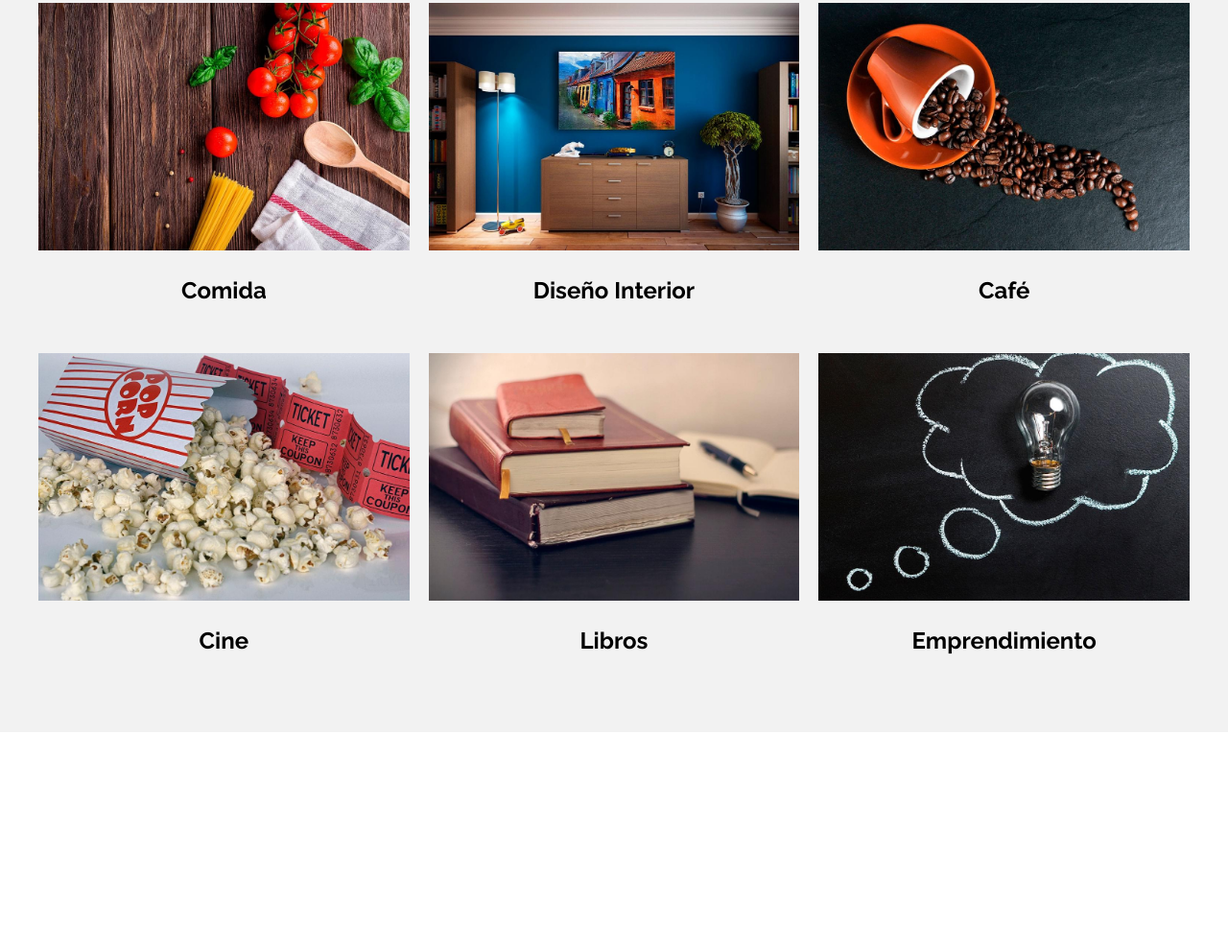
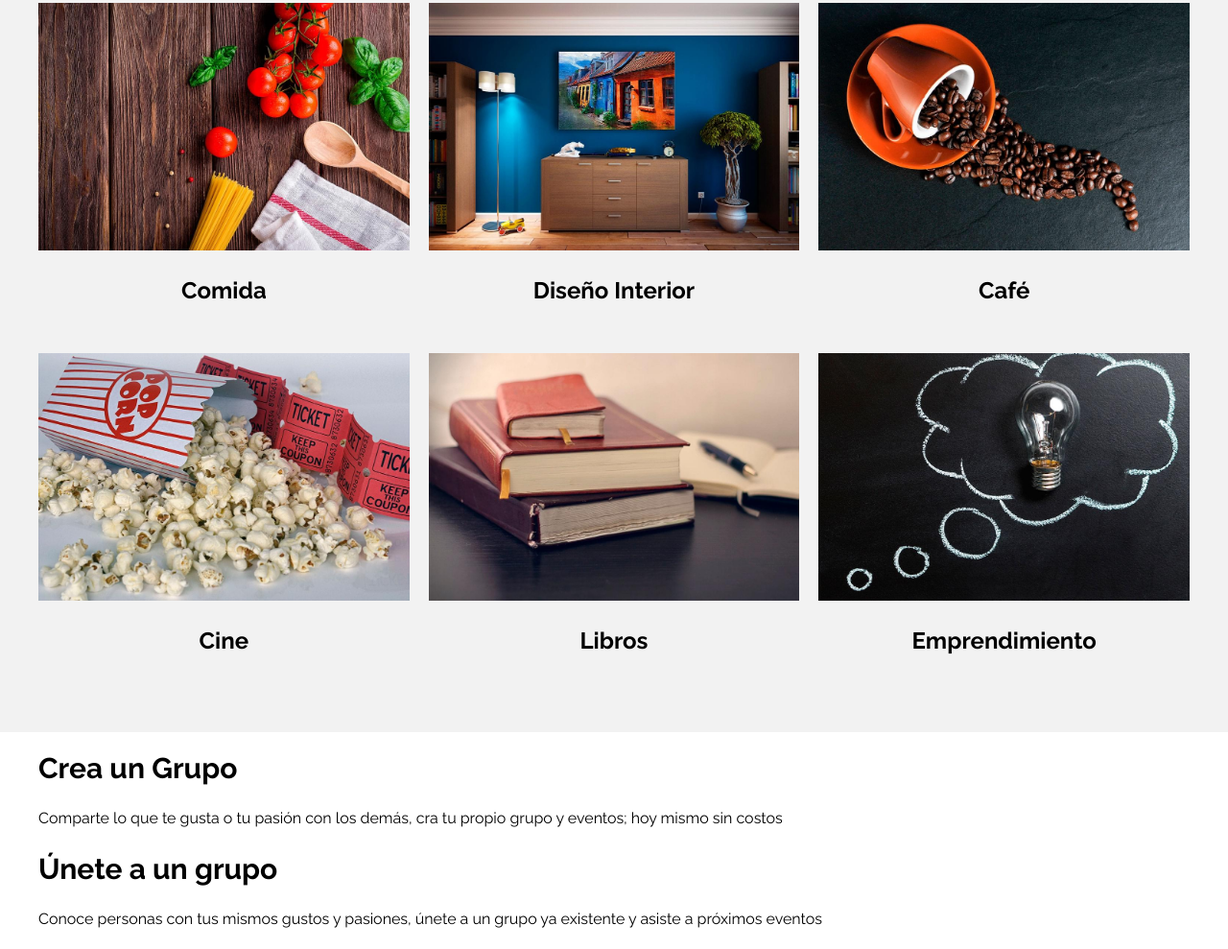
Before and after one commit to sebaa-loda/Meeti, a website: page index.html in a window 1280 px wide. Shown: the part 2476-3465 px from the top of the page at 96% size. Before the commit the page ends 3239 px from the top, so only its background shows below. Drawn offline with Linux system fonts and the light colour scheme.

Commit message:
create grupos

```diff
--- a/index.html
+++ b/index.html
@@ -271,5 +271,23 @@
         </li>
       </ul>
     </section>
+
+    <section class="grupos">
+        <div class="grupos__grid contenedor">
+            <div class="grupo__bloque">
+                <h3 class="grupo__heading">
+                    Crea un Grupo
+                </h3>
+                <p class="grupo__texto">Comparte lo que te gusta o tu pasión con los demás, cra tu propio grupo y eventos; hoy mismo sin costos</p>
+            </div>
+
+            <div class="grupo__bloque">
+                <h3 class="grupo__heading">
+                    Únete a un grupo
+                </h3>
+                <p class="grupo__texto">Conoce personas con tus mismos gustos y pasiones, únete a un grupo ya existente y asiste a próximos eventos</p>
+            </div>
+        </div>
+    </section>
   </body>
 </html>
```
